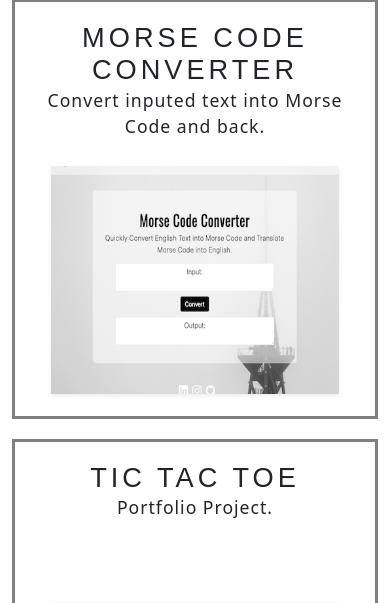
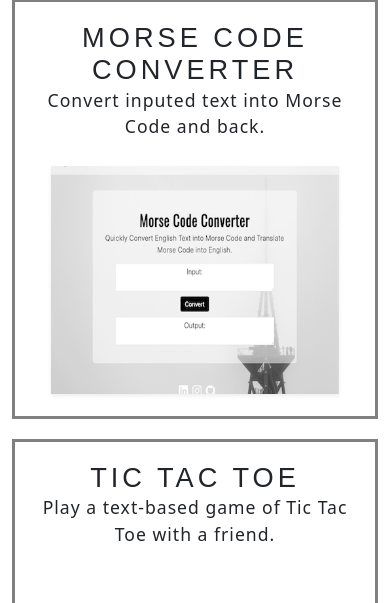
Before and after one commit to ekaten/Ekaterina_Atencio_Portfolio_Website, a Flask app: page /projects in a window 390 px wide. Shown: the part 913-1516 px from the top of the page. Run offline with Flask 3, Linux system fonts and the light colour scheme; some libraries are stand-ins or nearby versions; some web fonts are replaced.

Commit message:
Release Version 1.51 (add TicTacToe Project, change index and projects background images)

```diff
--- a/templates/index.html
+++ b/templates/index.html
@@ -8,7 +8,7 @@
 
               <div class="row flex-md-row-reverse align-items-center justify-content-center " style="height:60vh; max-width: 1800px; " >
 
-              <div class="col-10 col-sm-3 col-md-6 col-lg-6 col-xl-7 align-items-center justify-content-center"  style=" padding: 7rem 2rem; background:transparent url('static/img/color-splash.png'); background-size: 100% 100%; background-position:center; background-repeat: no-repeat;height: 60%; width: 60%; min-height: 230px; min-width: 270px; loading: lazy;  "></div>
+              <div class="col-10 col-sm-3 col-md-6 col-lg-6 col-xl-7 align-items-center justify-content-center"  style=" padding: 7rem 2rem; background:transparent url('static/img/color-splash.jpg'); background-size: 100% 100%; background-position:center; background-repeat: no-repeat;height: 60%; width: 60%; min-height: 230px; min-width: 270px; loading: lazy;  "></div>
 
                   <div class="col-md-4 col-lg-4 text-center">
                       <h1 class=" heading display-5 fw-bold text-body-emphasis lh-1 mt-2 mb-2">EKATERINA ATENCIO</h1>
--- a/templates/projects.html
+++ b/templates/projects.html
@@ -9,7 +9,7 @@
 
               <div class="row flex-sm-row-reverse align-items-center " style="height:45vh; max-width: 1800px; " >
 
-              <div class="splash col-10 col-sm-3 col-md-6 col-lg-6 col-xl-7 align-items-center justify-content-center"  style=" padding: 7rem 2rem; background:transparent url('static/img/color-splash1-projects.png'); background-size: 100% 120%; background-position:center; background-repeat: no-repeat; height: 65%; width: 60%; min-height: 230px; min-width: 270px; max-width: 600px;   "></div>
+              <div class="splash col-10 col-sm-3 col-md-6 col-lg-6 col-xl-7 align-items-center justify-content-center"  style=" padding: 7rem 2rem; background:transparent url('static/img/color-splash-projects.png'); background-size: 100% 100%; background-position:center; background-repeat: no-repeat; height: 65%; width: 60%; min-height: 230px; min-width: 270px; max-width: 600px;   "></div>
 
               <div class="col-md-4 col-lg-4 text-center">
                       <h1 class=" heading display-5 fw-bold text-body-emphasis lh-1 mt-2 mb-2">PROJECTS</h1>
@@ -39,22 +39,22 @@
 
 
      <div class="project col-12 col-md-5 col-lg-3  text-center overflow-hidden">
-         <a class="project-link" href="{{ url_for('morse_converter') }}" target="_blank" >
+         <a class="project-link" href="{{ url_for('morse_converter') }}" >
             <div class="project-description-div my-3">
               <h2 class="project-heading display-5">MORSE CODE CONVERTER</h2>
               <p class="project-description lead">Convert inputed text into Morse Code and back.</p>
             </div>
-            <div class="project-snap shadow-sm mx-auto" style="width: 80%; height: 300px; ; background:transparent url('static/img/morse.png'); background-size: 100% 120%; background-position:center; background-repeat: no-repeat;""></div>
+            <div class="project-snap shadow-sm mx-auto" style="width: 80%; height: 300px; background:transparent url('static/img/morse.png'); background-size: 100% 120%; background-position:center; background-repeat: no-repeat;"></div>
          </a>
       </div>
 
       <div class="project col-12 col-md-5 col-lg-3 text-center overflow-hidden">
-          <a class="project-link" href="" target="_blank" >
+          <a class="project-link" href="https://replit.com/@ekaten/TicTacToe?v=1" target="_blank" >
             <div class="project-description-div my-3">
               <h2 class="project-heading display-5">TIC TAC TOE</h2>
-              <p class="project-description lead">Portfolio Project.</p>
+              <p class="project-description lead">Play a text-based game of Tic Tac Toe with a friend.</p>
             </div>
-            <div class="project-snap bg-body-tertiary shadow-sm mx-auto" style="width: 80%; height: 300px; "></div>
+            <div class="project-snap bg-body-tertiary shadow-sm mx-auto" style="width: 80%; height: 300px; background:transparent url('static/img/TicTacToe.png'); background-size: 100% 120%; background-position:center; background-repeat: no-repeat"></div>
           </a>
       </div>
 
```
Also changed, not shown: static/img/color-splash-projects.png (added), static/img/color-splash.jpg (added), static/img/color-splash.png (deleted).
